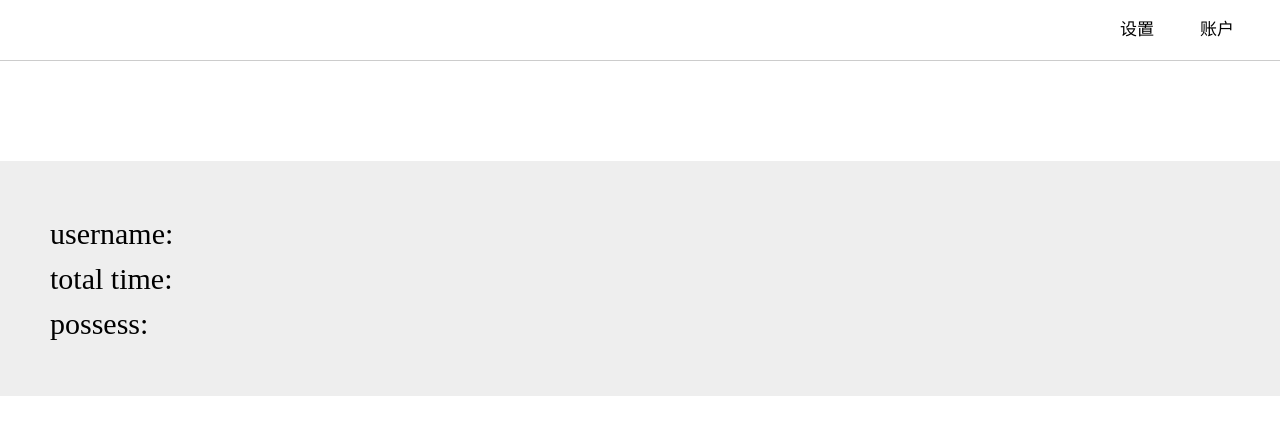
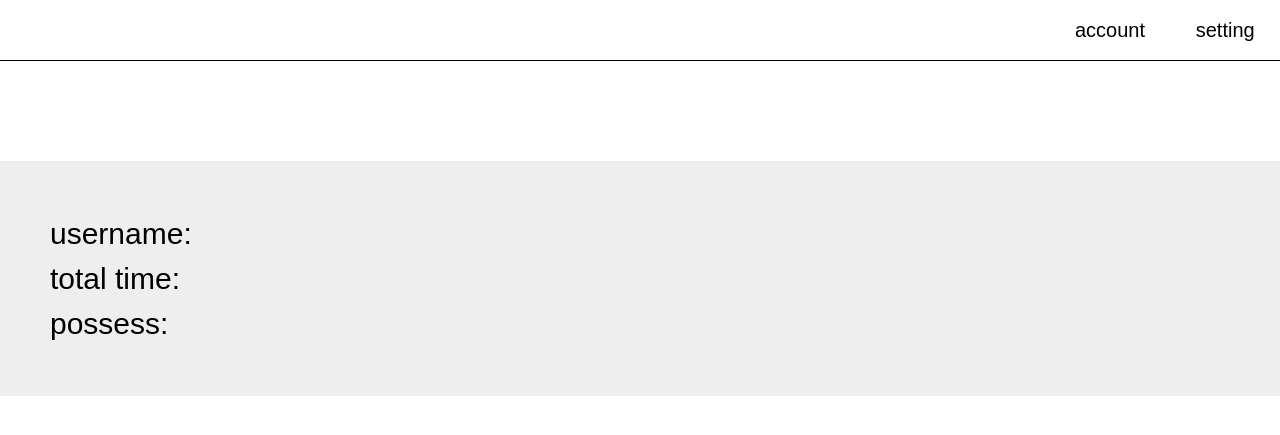
Before and after one commit to JuneLikesYogurt/Jing, a PHP site: page /achieve.html in a window 1280 px wide. Shown: the top 435 px of the page. Run offline with PHP 8.4, Linux system fonts and the light colour scheme.

Commit message:
目录结构、字体顶栏登录注册的调整

```diff
--- a/achieve.html
+++ b/achieve.html
@@ -3,13 +3,15 @@
 <head>
 	<meta charset="UTF-8">
 	<title>achieve</title>
-	<link rel="stylesheet" type="text/css" href="jingtop.css">
-	<link rel="stylesheet" type="text/css" href="achieve.css">
+	<link rel="stylesheet" type="text/css" href="css/jingtop.css">
+	<link rel="stylesheet" type="text/css" href="css/achieve.css">
 </head>
 <body>
 	<div id="header">
-		<a href="#">账户</a>
-		<a href="#">设置</a>
+		<div id="control">
+			<a href="#">account</a>
+			<a href="#">setting</a>
+		</div>
 	</div>
 	<div id="center">
 		<p>username:</p>
--- /dev/null
+++ b/css/jingtop.css
@@ -0,0 +1,32 @@
+*{
+	margin: 0;
+	padding: 0;
+	font-family: Arial;
+}
+#header{
+	width: 100%;
+	height: 60px;
+	border-bottom: solid 1px #000;
+	margin-bottom: 100px;
+}
+#control {
+	position: absolute;
+	right: 0;
+	width: 18%;
+	display: flex;
+	flex-wrap: nowrap;
+	flex-direction: row;
+	justify-content: space-around;
+}
+#control a{
+	height: 60px;
+	line-height: 60px;
+	/*float: right;*/
+	width: auto;
+	text-decoration: none;
+	color: black;
+	font-size: 20px;
+}
+#control a:hover{
+	color: gray;
+}
--- a/jingtop.css
+++ /dev/null
@@ -1,23 +0,0 @@
-*{
-	margin: 0;
-	padding: 0;
-}
-#header{
-	width: 100%;
-	height: 60px;
-	border-bottom: solid 1px #ccc;
-	margin-bottom: 100px;
-}
-#header a{
-	height: 60px;
-	line-height: 60px;
-	float: right;
-	width: 80px;
-	text-decoration: none;
-	color: black;
-	font-size: 17px;
-
-}
-#header a:hover{
-	color: gray;
-}
```
Also changed, not shown: Jing.html (+6 -4 lines), css/login.css (renamed from login.css, +20 -9 lines), login.html (+18 -13 lines), register.html (+17 -13 lines), time.html (+6 -4 lines), css/achieve.css (renamed from achieve.css), css/index.css (renamed from index.css), css/time.css (renamed from time.css), picture/mima.png (renamed from mima.png), picture/zhanghu.png (renamed from zhanghu.png).
